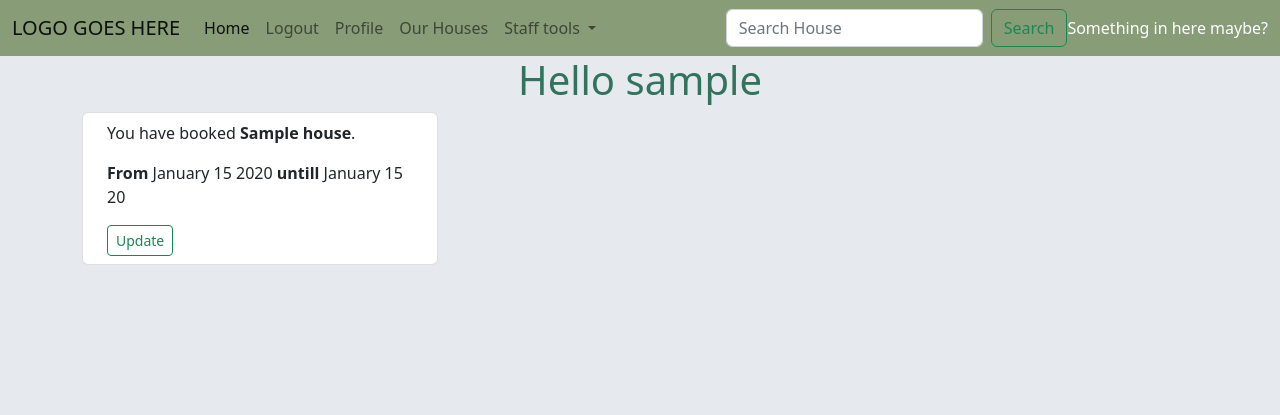
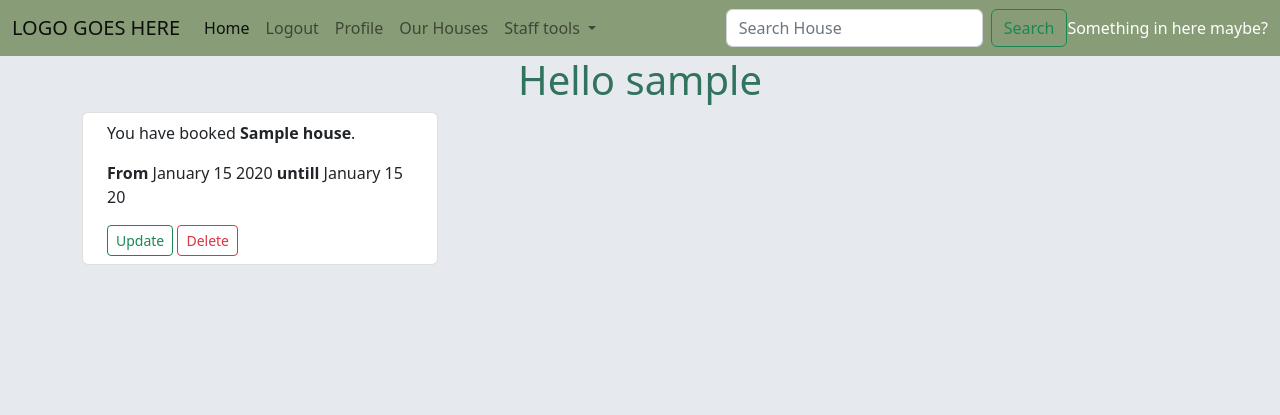
Before and after one commit to CBergane/beachhouse, a Django app: page /bookings_list in a window 1280 px wide. Shown: the top 415 px of the page. Run offline with Django 3.2, Linux system fonts and the light colour scheme; a user stored in the database is signed in; tables that the repository leaves empty hold one stand-in row (values such as "Sample post"); some libraries are stand-ins or nearby versions.

Commit message:
added delete function to bookings

```diff
--- a/beachhouse/urls.py
+++ b/beachhouse/urls.py
@@ -9,6 +9,7 @@ urlpatterns = [
     path('house_list', views.house_list, name='house-list'),
     path('add_booking/<house_id>', login_required(AddBooking.as_view()), name='add-booking'),
     path('bookings_update/<bookings_id>', login_required(views.bookings_update), name='bookings-update'),
+    path('bookings_delete/<bookings_id>', login_required(views.bookings_delete), name='bookings-delete'),
     path('bookings_list', login_required(BookingList.as_view()), name='BookingList'),
     path('search_house', views.search_house, name='search-house'),
     path('add_house', login_required(views.add_house), name='add-house'),
--- a/beachhouse/views.py
+++ b/beachhouse/views.py
@@ -18,7 +18,7 @@ def base(request):
 def index(request):
     return render(request, 'index.html', {})
 
-
+# List all the houses
 def house_list(request):
     house_list = House.objects.all()
     return render(request, 'house_list.html', {'house_list': house_list})
@@ -94,6 +94,7 @@ class BookingList(ListView):
             booking_list = Bookings.objects.filter(user=self.request.user)
             return booking_list
 
+# Search house on name
 def search_house(request):
     if request.method == 'POST':
         searched = request.POST['searched']
@@ -102,6 +103,7 @@ def search_house(request):
     else:
         return render(request, 'search_house.html', {})
 
+# Uppdate a booking
 def bookings_update(request, bookings_id):
     booking = Bookings.objects.get(pk=bookings_id)
     form = BookingForm(request.POST or None, instance=booking)
@@ -110,6 +112,13 @@ def bookings_update(request, bookings_id):
         return redirect('BookingList')
     return render(request, 'bookings_update.html', {'booking': booking, 'form': form})
 
+# Delete a booking
+def bookings_delete(request, bookings_id):
+    booking = Bookings.objects.get(pk=bookings_id)
+    booking.delete()
+    return redirect('BookingList')
+
+# Add a house if you have staff privilages
 def add_house(request):
     submitted = False
     if request.method == 'POST':
--- a/templates/bookings_list.html
+++ b/templates/bookings_list.html
@@ -15,6 +15,7 @@
                     <p>You have booked <strong>{{booking.house}}</strong>.</p>
                     <p><strong>From</strong> {{booking.checkin|date:"F d Y"}} <strong>untill</strong> {{booking.checkout|date:"F d y"}}</p>
                     <a href="{% url 'bookings-update' booking.id %}" class="btn btn-outline-success btn-sm">Update</a>
+                    <a href="{% url 'bookings-delete' booking.id %}" class="btn btn-outline-danger btn-sm">Delete</a>
                     </div>
                 </li>
             </ul>
```
